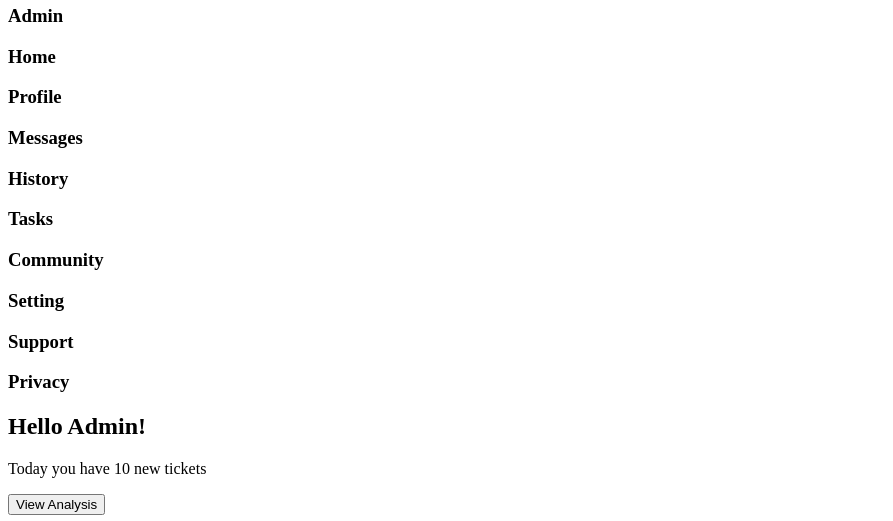
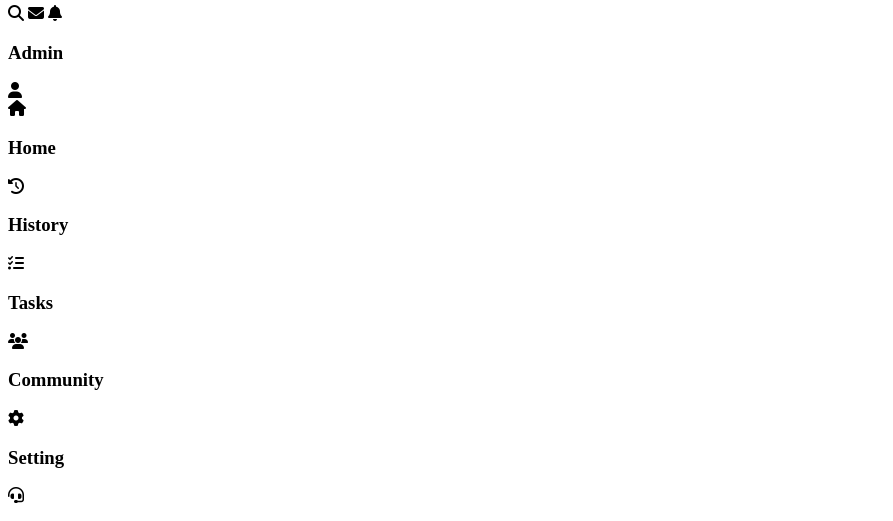
Before and after one commit to mekintown/admin-dashboard, a plain HTML site: page index.html in a window 1280 px wide. Shown: the part 62-583 px from the top of the page, without its empty margins (0-893 px from the left). Drawn offline with Linux system fonts and the light colour scheme.

Commit message:
Add icon

```diff
--- a/index.html
+++ b/index.html
@@ -5,6 +5,8 @@
     <meta http-equiv="X-UA-Compatible" content="IE=edge">
     <meta name="viewport" content="width=device-width, initial-scale=1.0">
     <link rel="stylesheet" href="./styles.css">
+    <link href='https://fonts.googleapis.com/css2?family=Poppins:wght@200;300;400;500;600;700;800&display=swap' rel='stylesheet'>
+    <script src="https://kit.fontawesome.com/eae7b557f8.js" crossorigin="anonymous"></script>
     <title>Admin DashBoard</title>
 </head>
 <body>
@@ -12,48 +14,42 @@
         <header>
             <h2 class="dashboard">Dashboard</h2>
             <nav>
-
+                <i class="fa-solid fa-magnifying-glass"></i>
+                <i class="fa-solid fa-envelope"></i>
+                <i class="fa-solid fa-bell"></i>
             </nav>
             <div class="profile">
                 <h3>Admin</h3>
-                <i></i>
+                <i class="fa-solid fa-user"></i>
             </div>
         </header>
         <nav class="sidebar">
             <div>
-                <i></i>
+                <i class="fa-solid fa-house"></i>
                 <h3>Home</h3>
             </div>
             <div>
-                <i></i>
-                <h3>Profile</h3>
-            </div>
-            <div>
-                <i></i>
-                <h3>Messages</h3>
-            </div>
-            <div>
-                <i></i>
+                <i class="fa-solid fa-clock-rotate-left"></i>
                 <h3>History</h3>
             </div>
             <div>
-                <i></i>
+                <i class="fa-solid fa-list-check"></i>
                 <h3>Tasks</h3>
             </div>
             <div>
-                <i></i>
+                <i class="fa-solid fa-users"></i>
                 <h3>Community</h3>
             </div>
             <div>
-                <i></i>
+                <i class="fa-solid fa-gear"></i>
                 <h3>Setting</h3>
             </div>
             <div>
-                <i></i>
+                <i class="fa-solid fa-headset"></i>
                 <h3>Support</h3>
             </div>
             <div>
-                <i></i>
+                <i class="fa-solid fa-eye-slash"></i>
                 <h3>Privacy</h3>
             </div>
         </nav>
```
